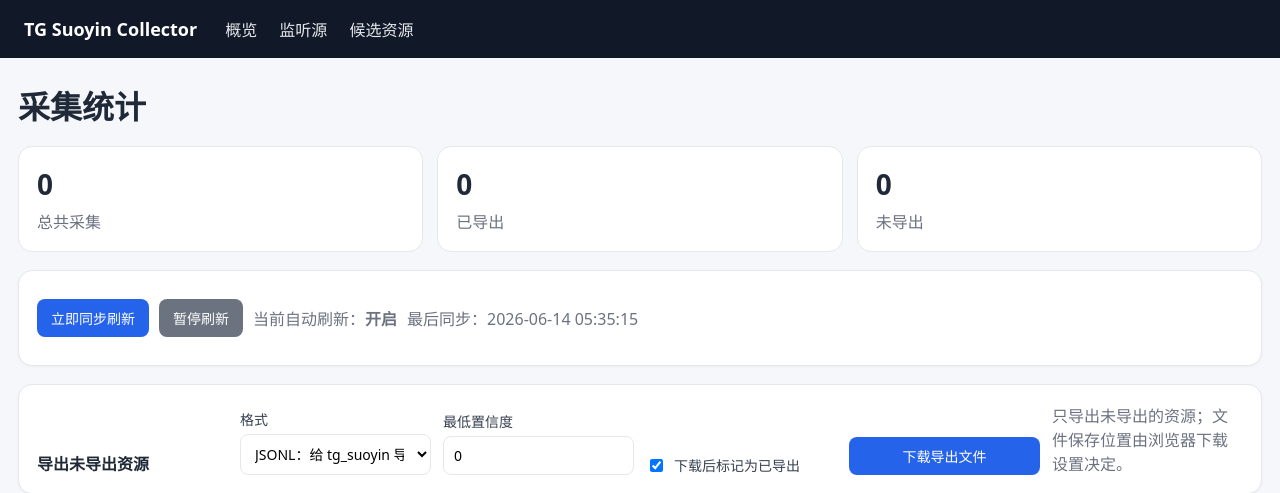
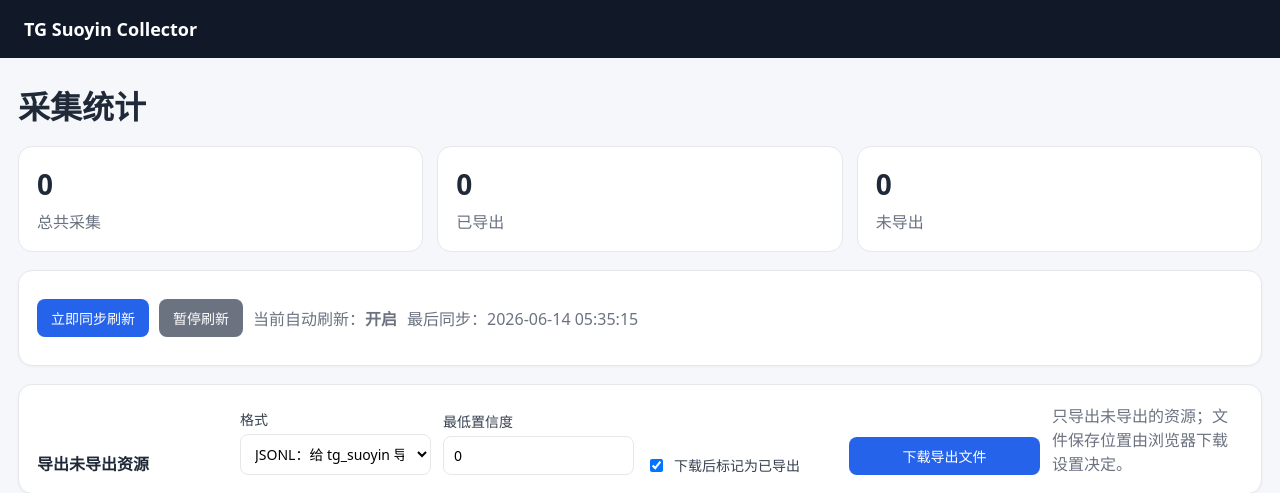
Before and after one commit to wanqingyyfs-ui/tg_caiji, a FastAPI app: page / in a window 1280 px wide. Shown: the top 493 px of the page. Run offline with FastAPI, Linux system fonts and the light colour scheme; data that the repository does not hold is empty.

Commit message:
Remove multi-page navigation from layout

```diff
--- a/collector/templates/base.html
+++ b/collector/templates/base.html
@@ -9,11 +9,6 @@
 <body>
   <header class="topbar">
     <div class="brand">TG Suoyin Collector</div>
-    <nav>
-      <a href="/dashboard">概览</a>
-      <a href="/sources">监听源</a>
-      <a href="/candidates">候选资源</a>
-    </nav>
   </header>
   <main class="container">
     {% block content %}{% endblock %}
```
